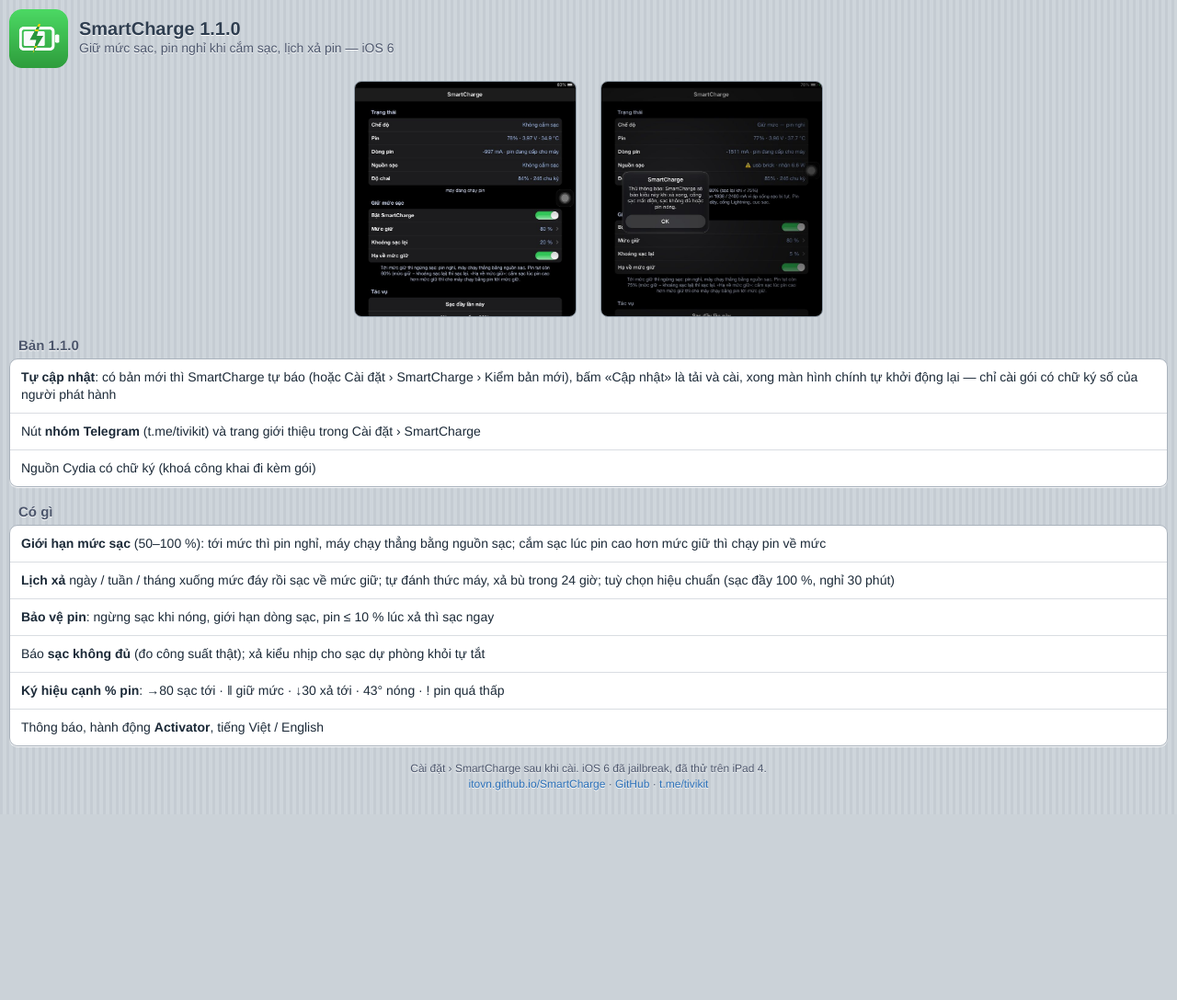
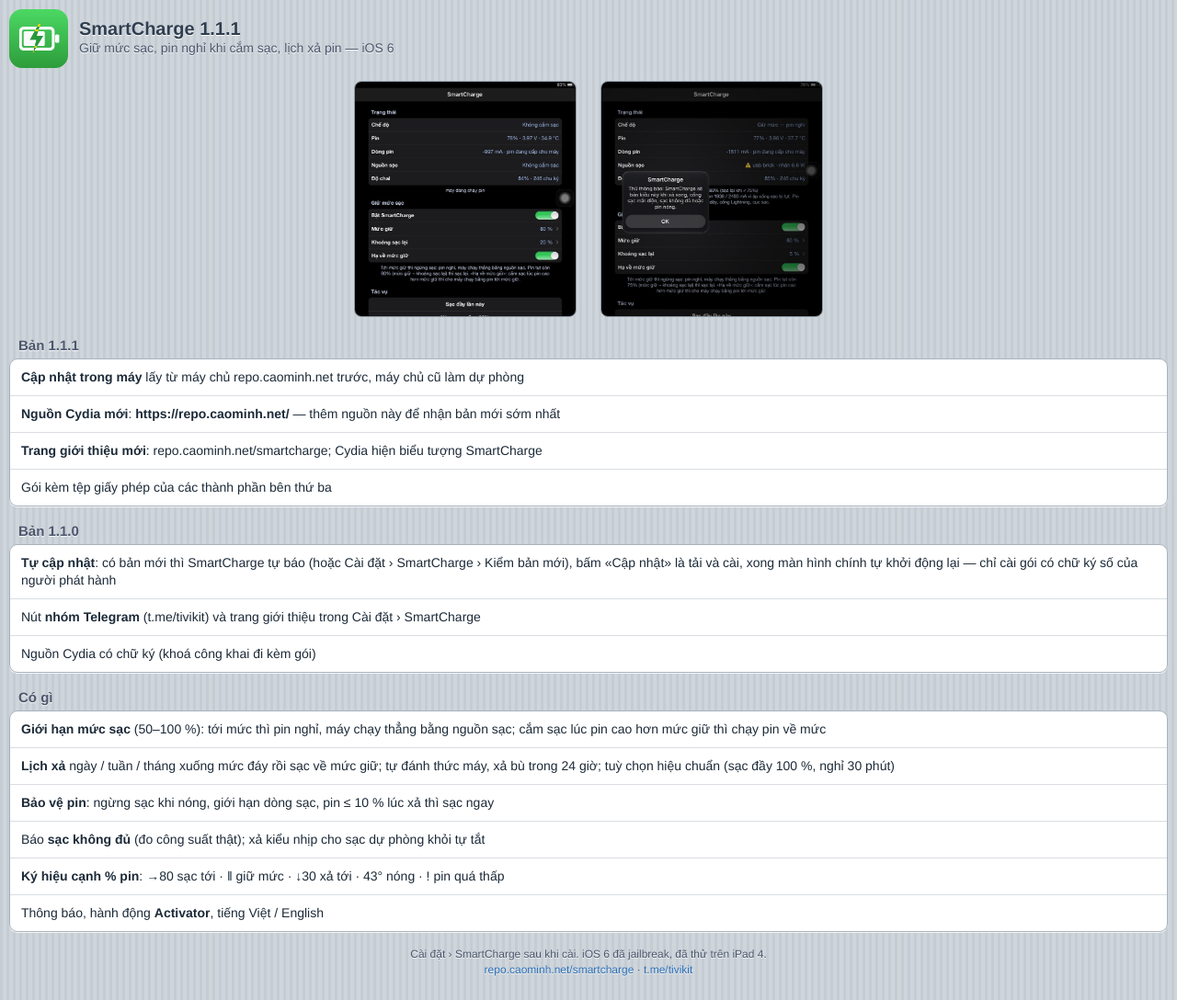
Before and after one commit to itovn/SmartCharge, a plain HTML site: page cydia/depiction.html in a window 1280 px wide. Shown: the whole page at 92% size. Before the commit the page ends 886 px from the top, so only its background shows below. Drawn offline with Linux system fonts and the light colour scheme.

Commit message:
SmartCharge 1.1.1: OTA từ repo.caominh.net, nguồn Cydia mới — trang mô tả, nguồn Cydia (1.1.0 / 1.1.1, đã ký); bỏ link mã nguồn
Co-Authored-By: Claude Opus 5.5 <noreply@anthropic.com>

```diff
--- a/cydia/depiction.html
+++ b/cydia/depiction.html
@@ -28,12 +28,20 @@ h2 { margin: 18px 10px 6px; font-size: 15px; color: #4c566c; text-shadow: 0 1px
 <body>
 <div class="head">
   <img src="CydiaIcon.png" alt="">
-  <b>SmartCharge 1.1.0</b>
+  <b>SmartCharge 1.1.1</b>
   <span>Giữ mức sạc, pin nghỉ khi cắm sạc, lịch xả pin — iOS 6</span>
 </div>
 
 <div class="shots">
   <img src="../img/shot-settings.jpg" alt="Cài đặt"><img src="../img/shot-alert.jpg" alt="Thông báo">
+</div>
+
+<h2>Bản 1.1.1</h2>
+<div class="group">
+  <div class="row"><b>Cập nhật trong máy</b> lấy từ máy chủ repo.caominh.net trước, máy chủ cũ làm dự phòng</div>
+  <div class="row"><b>Nguồn Cydia mới</b>: <b>https://repo.caominh.net/</b> — thêm nguồn này để nhận bản mới sớm nhất</div>
+  <div class="row"><b>Trang giới thiệu mới</b>: repo.caominh.net/smartcharge; Cydia hiện biểu tượng SmartCharge</div>
+  <div class="row">Gói kèm tệp giấy phép của các thành phần bên thứ ba</div>
 </div>
 
 <h2>Bản 1.1.0</h2>
@@ -55,7 +63,7 @@ h2 { margin: 18px 10px 6px; font-size: 15px; color: #4c566c; text-shadow: 0 1px
 
 <div class="foot">
   Cài đặt › SmartCharge sau khi cài. iOS 6 đã jailbreak, đã thử trên iPad 4.<br>
-  <a href="../">itovn.github.io/SmartCharge</a> · <a href="https://github.com/itovn/SmartCharge">GitHub</a> · <a href="https://t.me/tivikit">t.me/tivikit</a>
+  <a href="https://repo.caominh.net/smartcharge/">repo.caominh.net/smartcharge</a> · <a href="https://t.me/tivikit">t.me/tivikit</a>
 </div>
 </body>
 </html>
```
Also changed, not shown: 7 other files.
